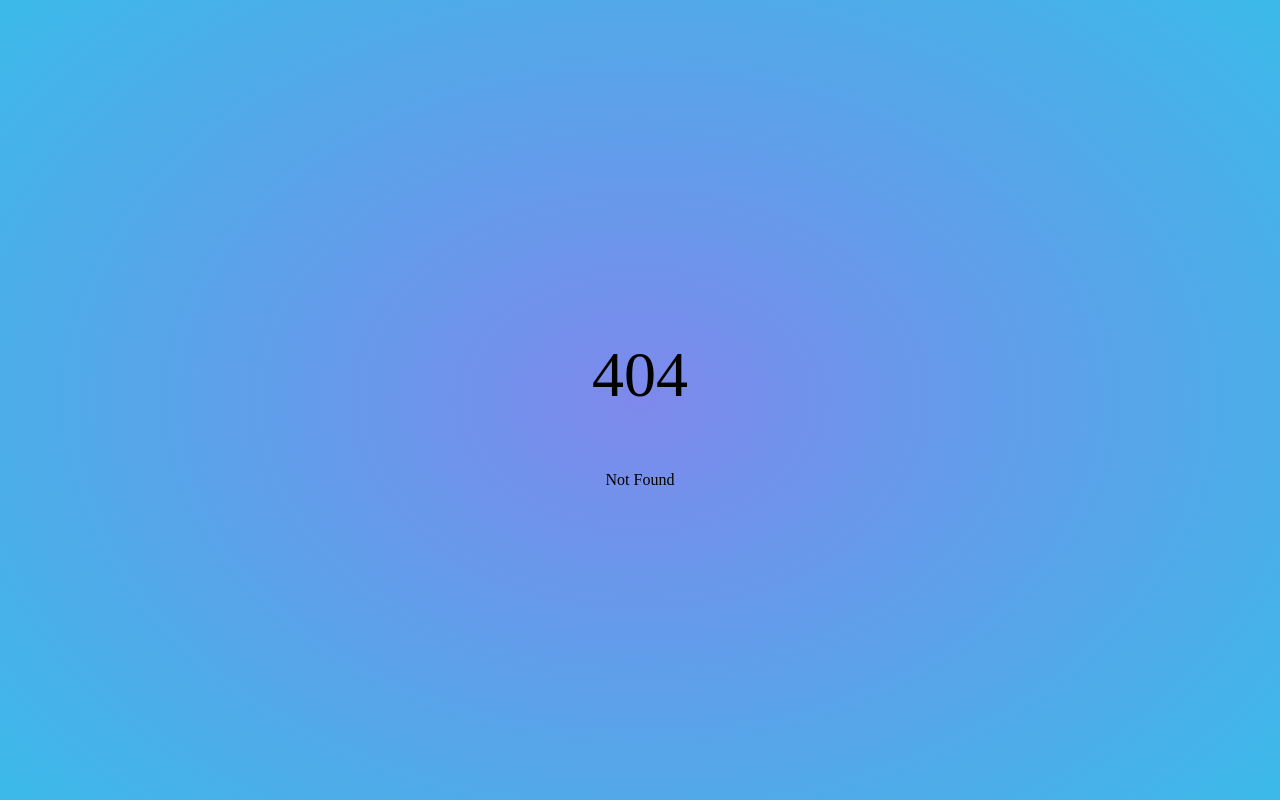
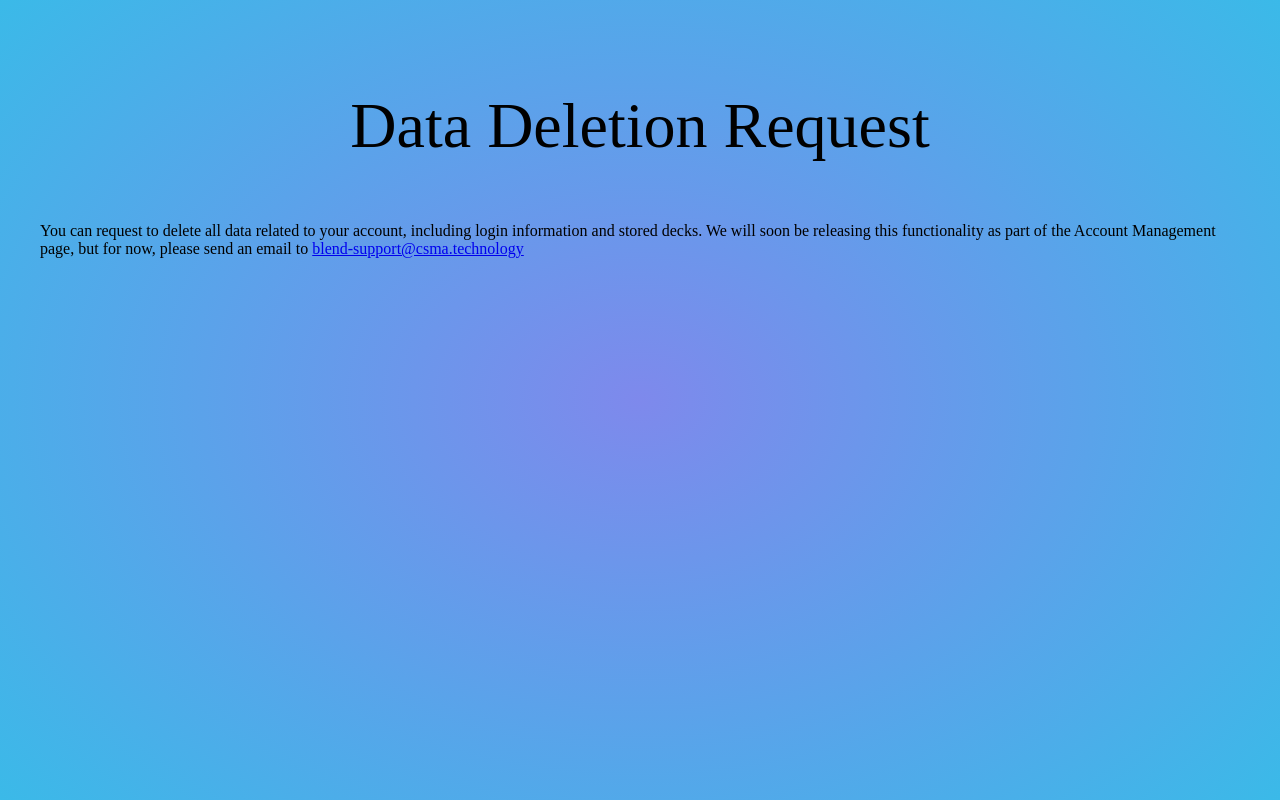
Before and after one commit to admoya/blend-product-site, a SvelteKit app: page /info/data-deletion in a window 1280 px wide. Before the commit this address had no page. Built offline with nearby package versions, Linux system fonts and the light colour scheme; a web font is replaced by a local one.

Commit message:
feat(data-deletion): added data deletion page

```diff
--- /dev/null
+++ b/src/routes/info/data-deletion/+page.svelte
@@ -0,0 +1,12 @@
+<h1>Data Deletion Request</h1>
+
+<div class="content">
+    <p>You can request to delete all data related to your account, including login information and stored decks. We will soon be releasing this functionality as part of the Account Management page, but for now, please send an email to <a href="mailto:blend-support@csma.technology">blend-support@csma.technology</a></p>
+</div>
+
+<style>
+    .content {
+        max-width: 75rem;
+        padding-bottom: 30rem;
+    }
+</style>
```
